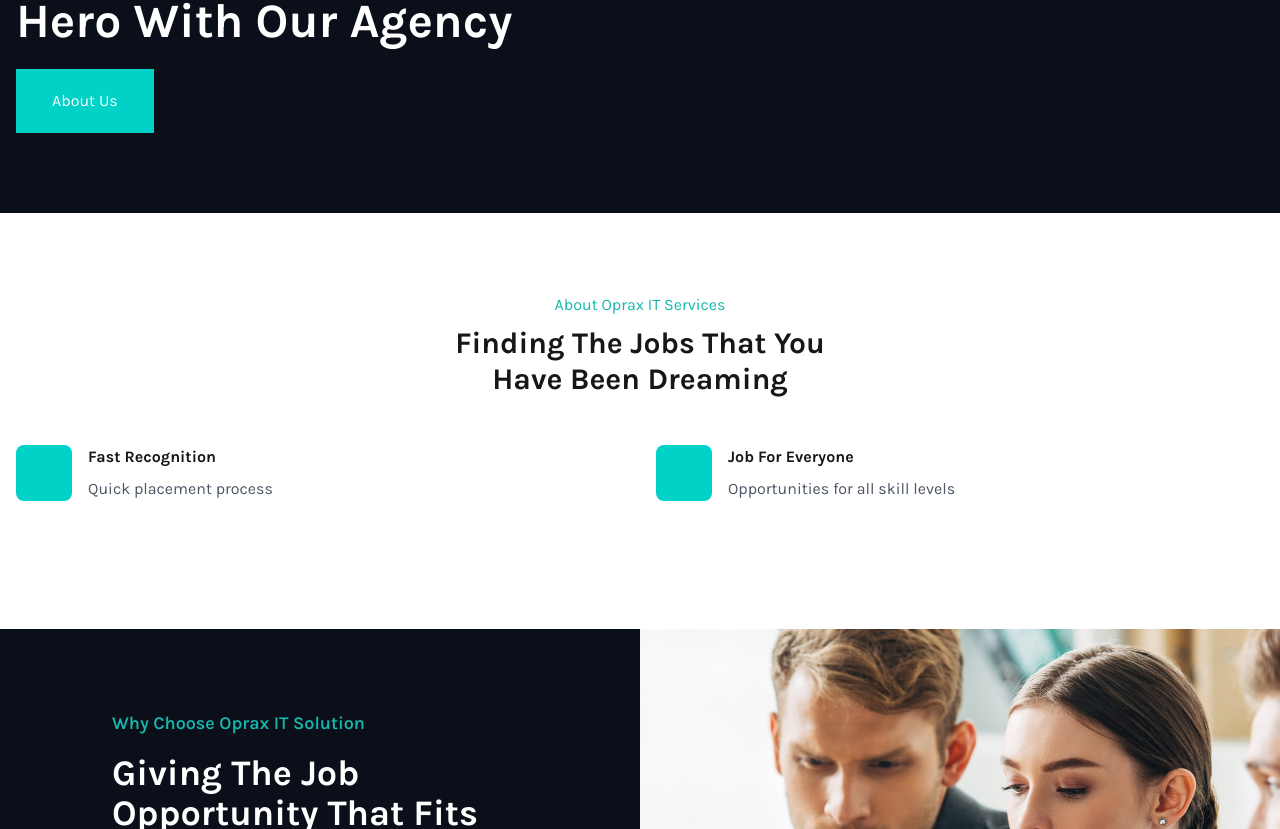
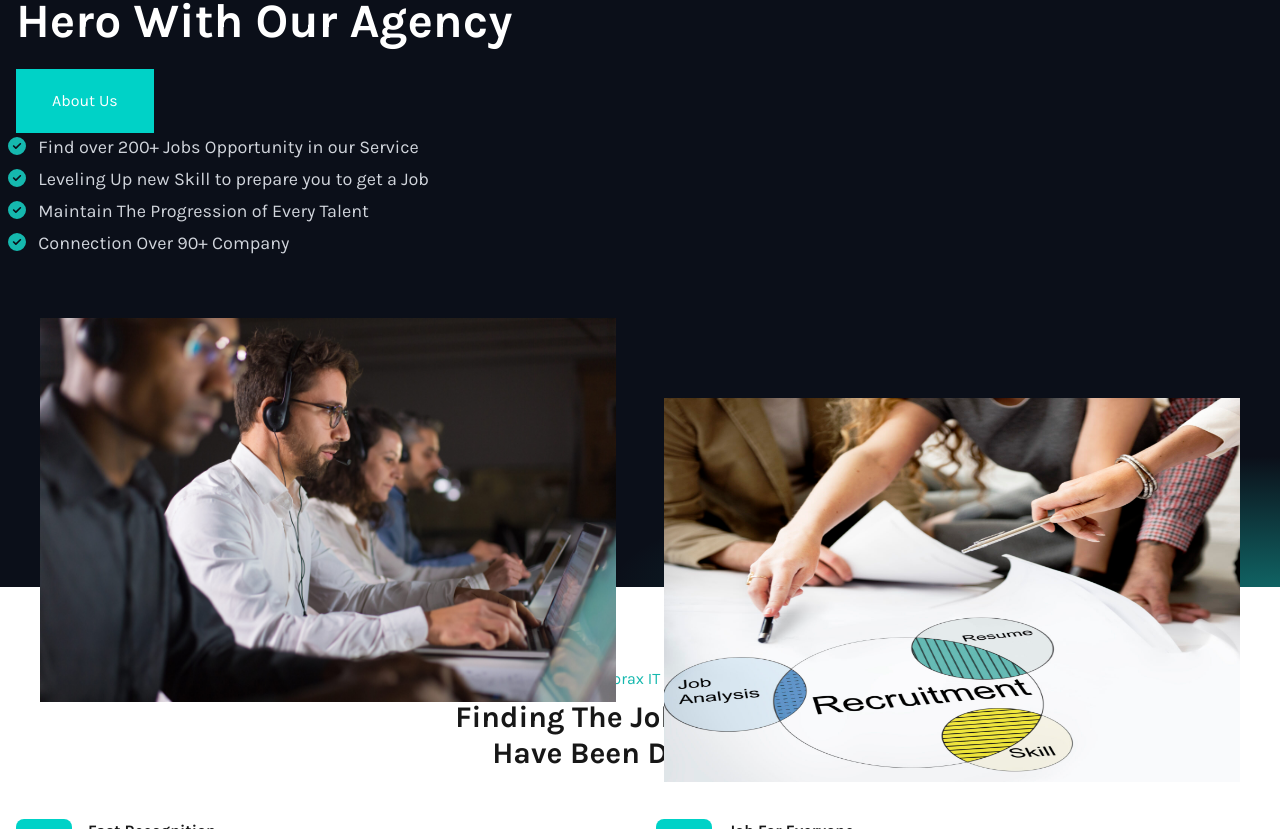
Before and after one commit to panchalumang789/amadeus-consultant, a Next.js app: page / in a window 1280 px wide. Shown: the part 271-1100 px from the top of the page. Built offline with nearby package versions, Linux system fonts and the light colour scheme.

Commit message:
update design

```diff
--- a/app/page.tsx
+++ b/app/page.tsx
@@ -65,6 +65,64 @@ export default function Home() {
               About Us
             </Link>
           </div>
+        </div>
+<div className="hidden md:flex w-2/5 flex-col gap-1 justify-center text-lg text-gray-300">
+          <p>
+            <FontAwesomeIcon
+              className="text-[#15B8AE] px-2"
+              icon={faCircleCheck}
+            />{" "}
+            Find over 200+ Jobs Opportunity in our Service
+          </p>
+          <p>
+            <FontAwesomeIcon
+              className="text-[#15B8AE] px-2"
+              icon={faCircleCheck}
+            />{" "}
+            Leveling Up new Skill to prepare you to get a Job
+          </p>
+          <p>
+            <FontAwesomeIcon
+              className="text-[#15B8AE] px-2"
+              icon={faCircleCheck}
+            />{" "}
+            Maintain The Progression of Every Talent
+          </p>
+          <p>
+            <FontAwesomeIcon
+              className="text-[#15B8AE] px-2"
+              icon={faCircleCheck}
+            />{" "}
+            Connection Over 90+ Company
+          </p>
+        </div>
+      </section>
+
+      <section
+        className="flex bg-[#0B0F19] text-white flex-col xl:flex-row h-[250px] px-4"
+        style={{
+          backgroundImage:
+            "radial-gradient(at bottom right, #15B8AE -37%, #15B8AE00 37%)",
+        }}
+      >
+        <div className="flex items-center p-6 xl:w-1/2 mt-24">
+          <Image
+            src="/images/home/slider1-scaled.jpg"
+            alt="About Oprax IT Services"
+            height={600}
+            width={900}
+            style={{ contain: "strict" }}
+          />
+        </div>
+        <div className="flex items-center p-6 xl:w-1/2">
+          <Image
+            className="translate-y-32"
+            src="/images/home/recruitment-consulting-venn-diagram-1536x1388.jpg"
+            alt="About Oprax IT Services"
+            height={600}
+            width={900}
+            style={{ contain: "strict" }}
+          />
         </div>
       </section>
 
```
